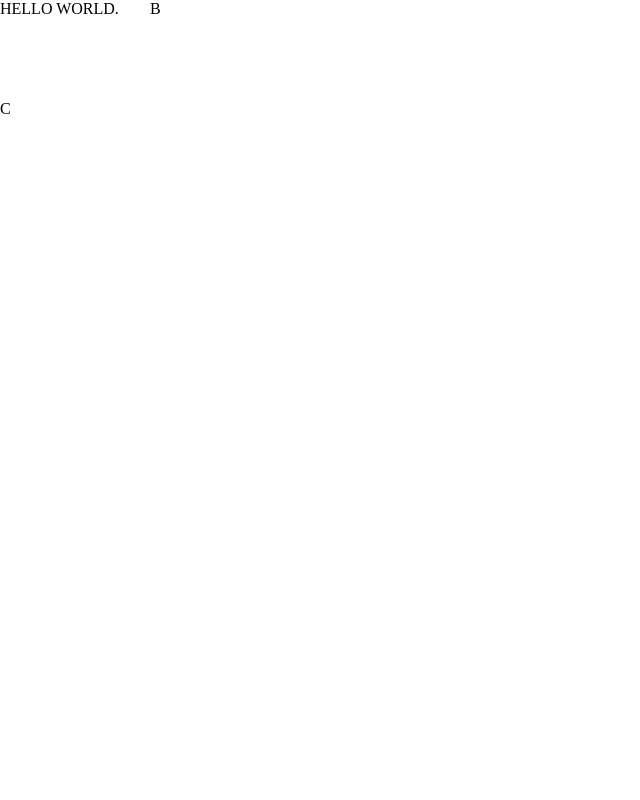
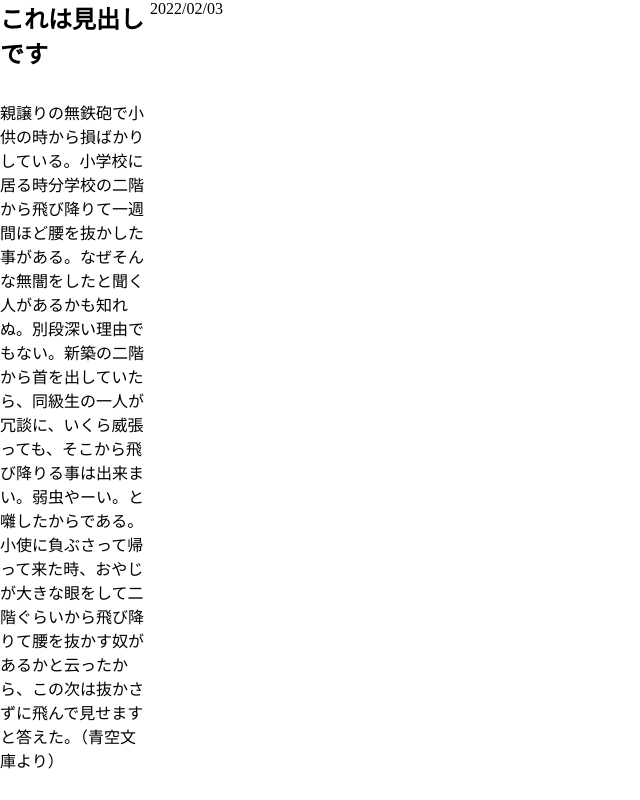
Before and after one commit to mekimekidondon/Grid-test, a plain HTML site: page index.html in a window 1280 px wide. Shown: the whole page, without its empty margins (0-640 px from the left). Drawn offline with Linux system fonts and the light colour scheme; some packages are replaced by stand-ins of ours.

Commit message:
Update index.html
テキストを修正

```diff
--- a/index.html
+++ b/index.html
@@ -10,9 +10,11 @@
         <link rel="stylesheet" href="css/style.css">
     </head>
     <body>
-        <div id="container"> <!-- コンテナ -->
-            <div id="itemA">HELLO WORLD.</div> <!-- アイテム -->
-            <div id="itemB">B</div> <!-- アイテム -->
-            <div id="itemC">C</div> <!-- アイテム -->
+        <article id="container">
+            <h1 id="itemA">これは見出しです</h1>
+            <div id="itemB">2022/02/03</div>
+            <div id="itemC">
+                <p>親譲りの無鉄砲で小供の時から損ばかりしている。小学校に居る時分学校の二階から飛び降りて一週間ほど腰を抜かした事がある。なぜそんな無闇をしたと聞く人があるかも知れぬ。別段深い理由でもない。新築の二階から首を出していたら、同級生の一人が冗談に、いくら威張っても、そこから飛び降りる事は出来まい。弱虫やーい。と囃したからである。小使に負ぶさって帰って来た時、おやじが大きな眼をして二階ぐらいから飛び降りて腰を抜かす奴があるかと云ったから、この次は抜かさずに飛んで見せますと答えた。（青空文庫より）</p>
+            </div>
         </div>
     </body>
```
